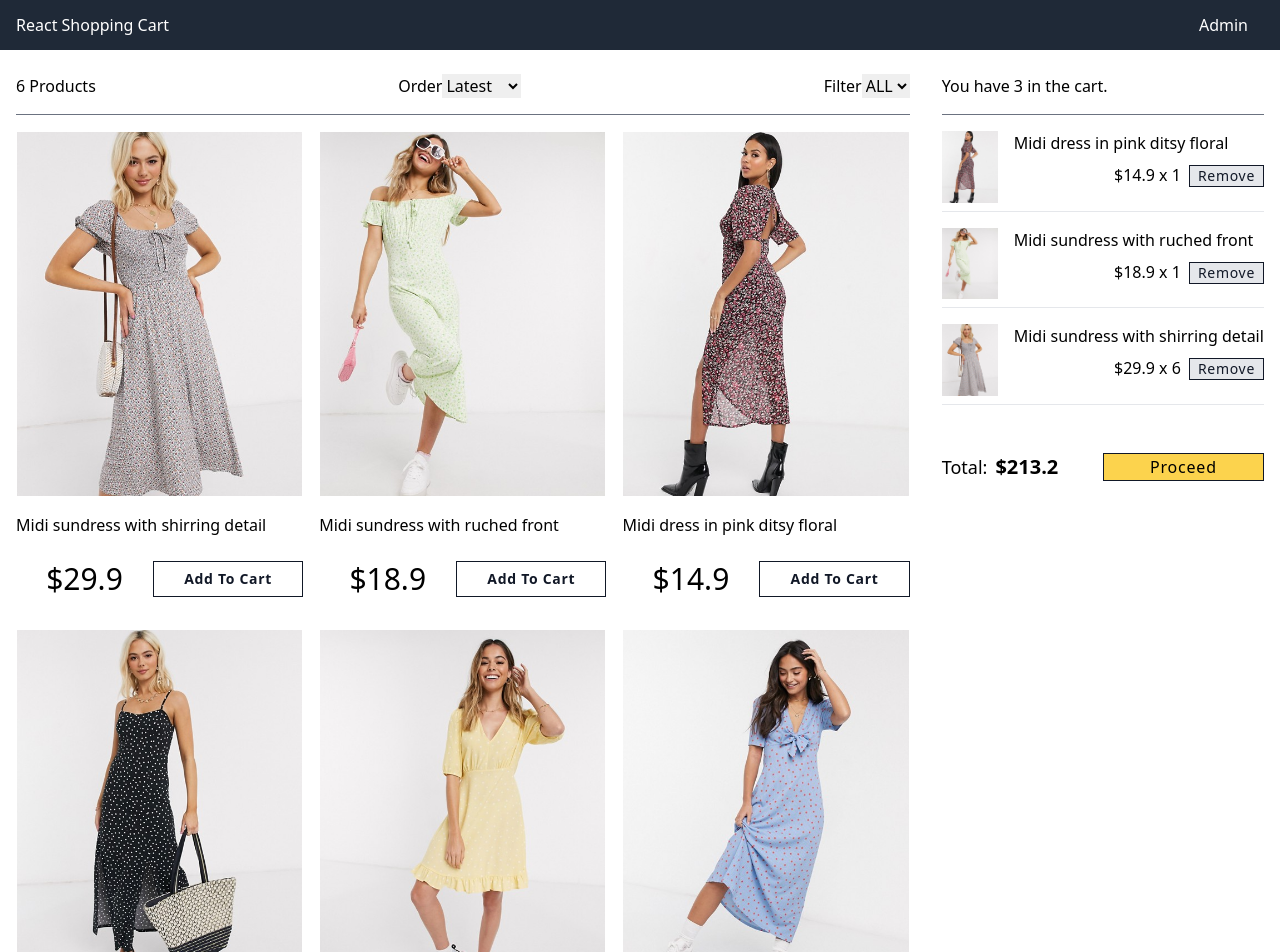
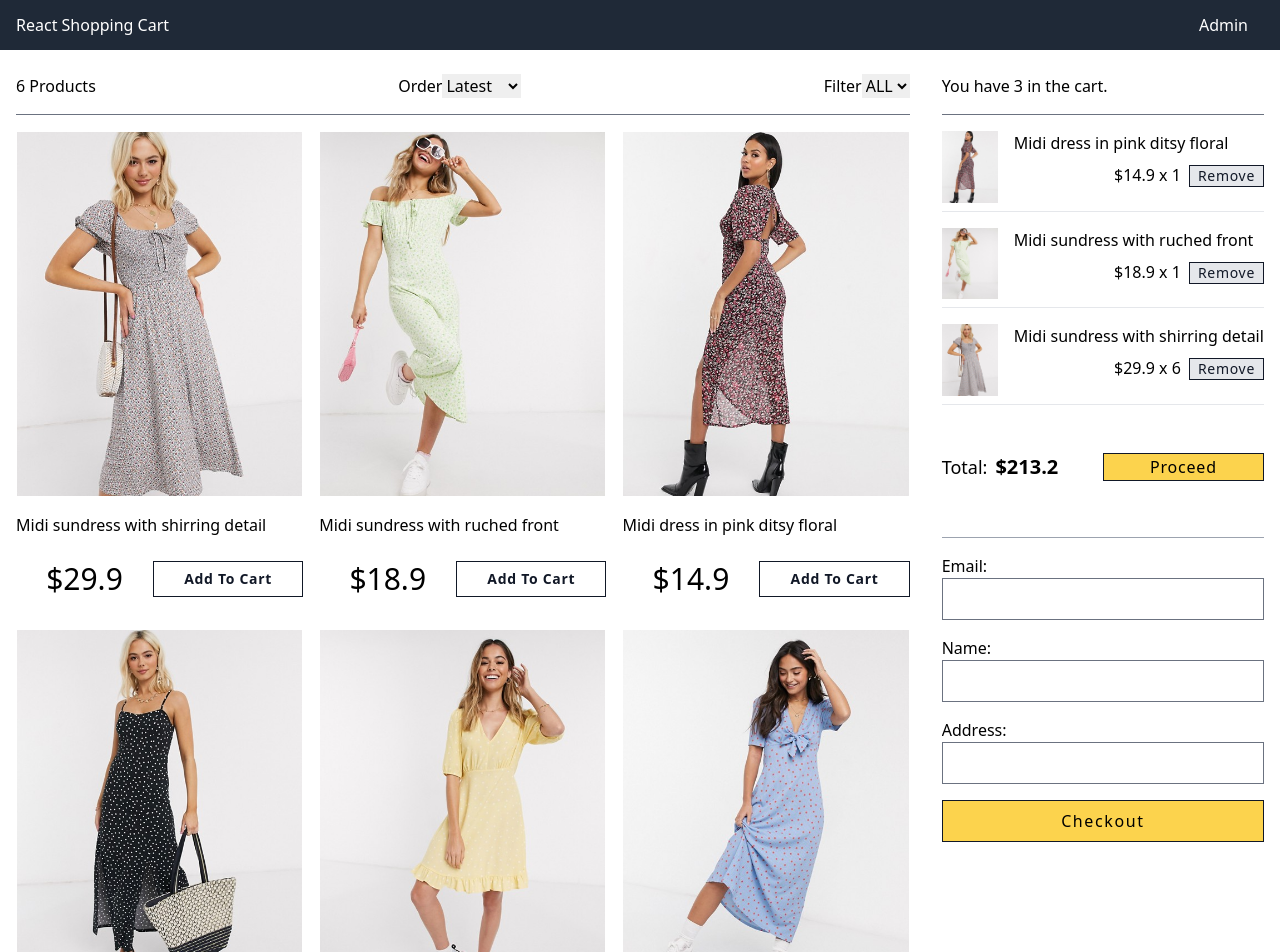
Before and after one commit to tomaszdanczak/react-redux-shopping-cart, a React (Create React App) app: page / in a window 1280 px wide. Shown: the top 952 px of the page. Built offline with nearby package versions, Linux system fonts and the light colour scheme.

Commit message:
feat: create and add to the project <CheckoutForm/> component

```diff
--- a/src/components/organisms/Cart.jsx
+++ b/src/components/organisms/Cart.jsx
@@ -1,6 +1,7 @@
 import CartItems from "./CartItems";
 import { cartItems } from "./../../data.json";
 import ProceedOrder from "../molecules/ProceedOrder";
+import CheckoutForm from "./CheckoutForm";
 
 export default function Cart() {
   return (
@@ -8,6 +9,7 @@ export default function Cart() {
       <p className="mb-4 pb-4 border-b border-gray-500">{`You have ${cartItems.length} in the cart.`}</p>
       <CartItems />
       <ProceedOrder />
+      <CheckoutForm />
     </div>
   );
 }
--- /dev/null
+++ b/src/components/organisms/CheckoutForm.jsx
@@ -0,0 +1,19 @@
+import Button from "../atoms/Button";
+import FormControl from "../molecules/FormControl";
+
+export default function CheckoutForm() {
+  return (
+    <div className="border-t border-gray-400 mt-14 pt-4 relative overflow-hidden">
+      <form className="relative w-full h-full animate-fade-in">
+        <FormControl name="email" type="email" />
+        <FormControl name="name" type="text" />
+        <FormControl name="address" type="text" />
+        <Button
+          text="Checkout"
+          customStyle="w-full py-2 tracking-widest bg-yellow-300 border border-gray-900 hover:bg-yellow-400 active:bg-yellow-200"
+          type="submit"
+        />
+      </form>
+    </div>
+  );
+}
```
